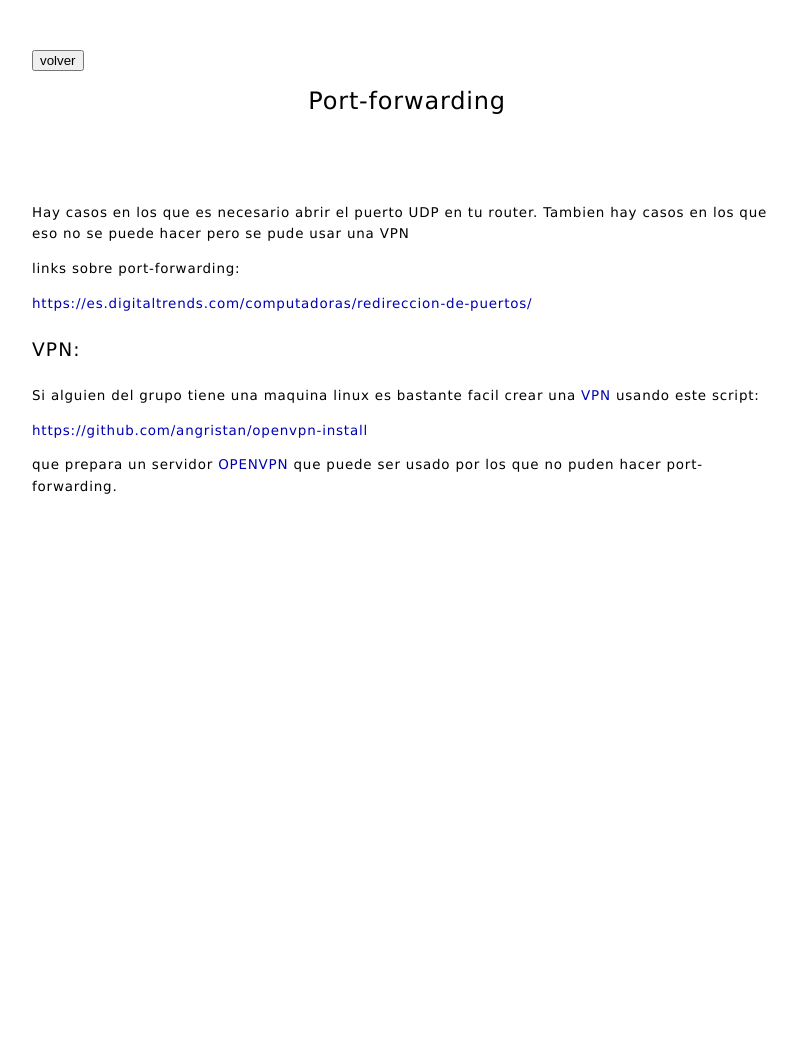
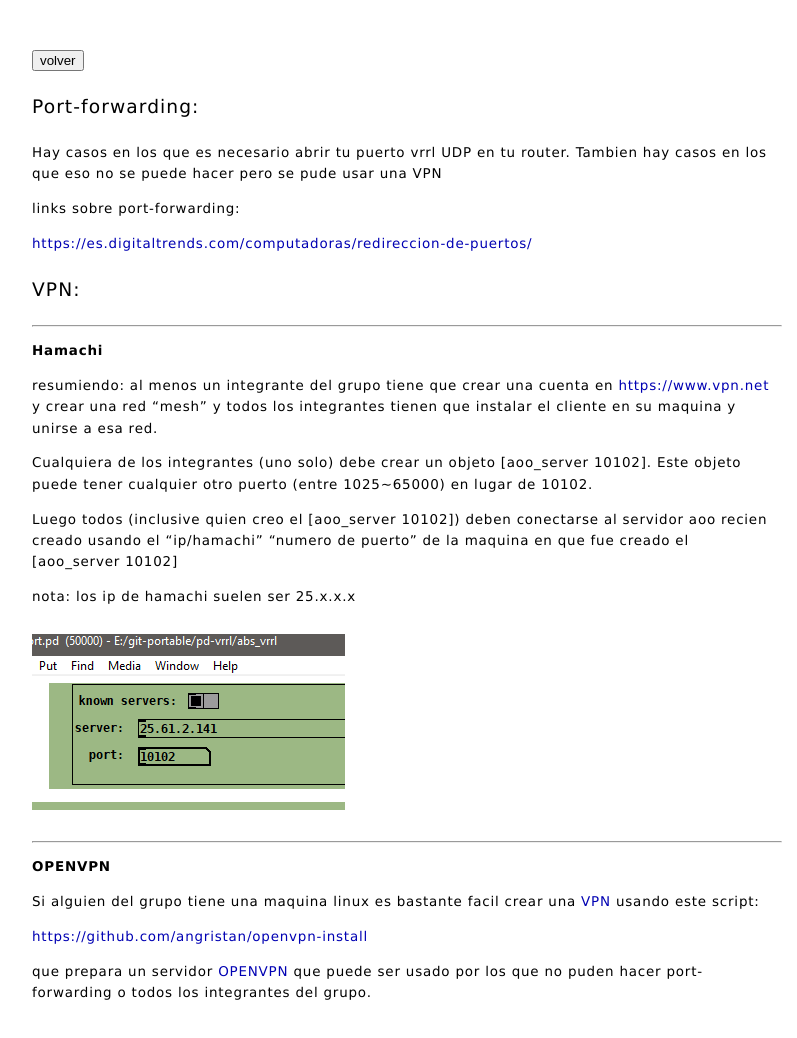
Before and after one commit to Lucarda/pd-vrrl, a plain HTML site: page doc/pf-es.html in a window 1280 px wide. Shown: the whole page, without its empty margins (233-1030 px from the left). Before the commit the page ends 800 px from the top, so only its background shows below. Drawn offline with Linux system fonts and the light colour scheme.

Commit message:
update docs

```diff
--- a/doc/pf-es.html
+++ b/doc/pf-es.html
@@ -15,13 +15,11 @@
 
 <p><a href="./vrrl-es.html"><button>volver</button></a></p>
 
-<h1>Port-forwarding</h1>
-</br>
-</br>
-</br>
+<h4>Port-forwarding:</h4>
+
 <p>
 
-Hay casos en los que es necesario abrir el puerto UDP en tu router. Tambien hay casos en los que eso no se puede hacer pero se pude usar una VPN
+Hay casos en los que es necesario abrir tu puerto vrrl UDP en tu router. Tambien hay casos en los que eso no se puede hacer pero se pude usar una VPN
 </p>
 
 <p>links sobre port-forwarding:</p>
@@ -29,6 +27,22 @@ Hay casos en los que es necesario abrir el puerto UDP en tu router. Tambien hay
 <p><a href="https://es.digitaltrends.com/computadoras/redireccion-de-puertos/" target=”_blank”>https://es.digitaltrends.com/computadoras/redireccion-de-puertos/</a></p>
 
 <h4>VPN:</h4>
+<hr>
+<p><b>Hamachi</b></p>
+
+<p>resumiendo: al menos un integrante del grupo tiene que crear una cuenta en <a href="https://www.vpn.net/" target=”_blank”> https://www.vpn.net </a> y crear una red “mesh” y todos los integrantes tienen que instalar el cliente en su maquina y unirse a esa red.</p>
+
+<p>Cualquiera de los integrantes (uno solo) debe crear un objeto [aoo_server 10102]. Este objeto puede tener cualquier otro puerto (entre 1025~65000) en lugar de 10102.</p>
+
+<p>Luego todos (inclusive quien creo el [aoo_server 10102]) deben conectarse al servidor aoo recien creado usando el “ip/hamachi” “numero de puerto” de la maquina en que fue creado el [aoo_server 10102]</p>
+
+<p>nota: los ip de hamachi suelen ser 25.x.x.x</p>
+<br>
+<img src="hamachi.png">
+
+<br><br>
+<hr>
+<p><b>OPENVPN</b></p>
 <p>
 Si alguien del grupo tiene una maquina linux es bastante facil crear una
 
@@ -36,7 +50,7 @@ Si alguien del grupo tiene una maquina linux es bastante facil crear una
 
 <p><a href="https://github.com/angristan/openvpn-install" target=”_blank”>https://github.com/angristan/openvpn-install</a></p>
 
-<p>que prepara un servidor <a href="https://openvpn.net/" target=”_blank”>OPENVPN</a> que puede ser usado por los que no puden hacer port-forwarding.</p>
+<p>que prepara un servidor <a href="https://openvpn.net/" target=”_blank”>OPENVPN</a> que puede ser usado por los que no puden hacer port-forwarding o todos los integrantes del grupo.</p>
 
 <br><br><br><br><br><br><br><br>
 
```
Also changed, not shown: doc/pf-en.html (+24 -5 lines), doc/hamachi.png (added).
